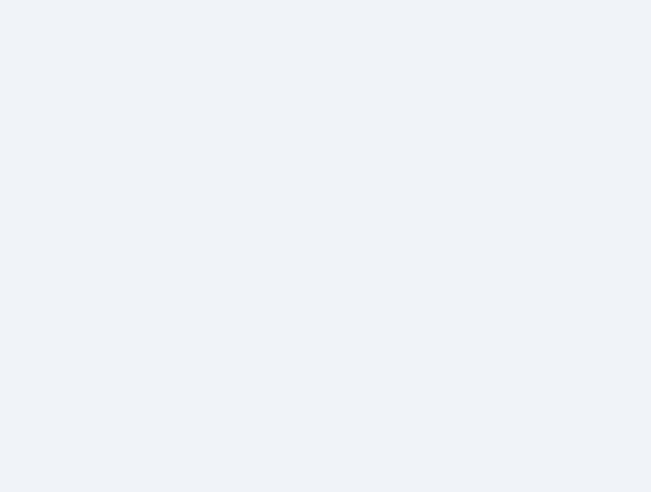
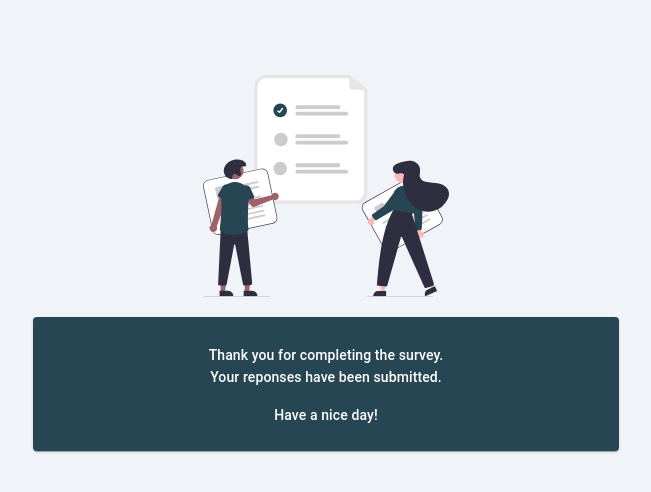
Before and after one commit to K-156/Attractiveness-Humor-Rating-production, a React (Create React App) app in the folder client/: page /complete in a window 1280 px wide. Shown: the top 492 px of the page, without its empty margins (314-965 px from the left). Built offline with nearby package versions, Linux system fonts and the light colour scheme.

Commit message:
Added complete page

```diff
--- a/client/src/App.js
+++ b/client/src/App.js
@@ -8,6 +8,7 @@ import Attractive from "./Pages/Attractive/Attractive";
 import Audio from "./Pages/Audio/Audio";
 import AudioQn from "./Pages/AudioQn/AudioQn";
 import Description from "./Pages/Description/Description";
+import Complete from "./Pages/Complete/Complete";
 import "./index.css";
 
 function App() {
@@ -24,7 +25,7 @@ function App() {
           <Route path='/audio' element={<Audio />} />
             <Route path='/audio/q1' element={<AudioQn key="q1" title="1" link="audio/q2" ratingType="audio1Rating"/>} />
             <Route path='/audio/q2' element={<AudioQn key="q2" title="2" link="complete" ratingType="audio2Rating"/>} />
-          <Route path='/complete' />
+          <Route path='/complete' element={<Complete />} />
         </Routes>
       </Router>
     </div>
--- a/client/src/Pages/Audio/Audio.js
+++ b/client/src/Pages/Audio/Audio.js
@@ -1,12 +1,9 @@
-
 import { Box } from "@mui/material";
 
 import Instruction from "../../Components/Instruction/Instruction";
 import PrevButton from "../../Components/NavButton/PrevButton";
 import NextButton from "../../Components/NavButton/NextButton";
 import { ReactComponent as AudioPlayer } from "../../Assets/audio-player.svg";
-
-
 
 
 const instruction="You will be listening to FOUR different audios by the companies that you have selected the most and least attractive just now.\n" +
--- /dev/null
+++ b/client/src/Pages/Complete/Complete.js
@@ -0,0 +1,31 @@
+import { Box, Card, CardContent, Typography} from "@mui/material";
+import { ReactComponent as CompleteSurvey } from "../../Assets/complete-survey.svg";
+
+const Complete = () => {
+    return (
+    <div style={{display:"flex",  flexDirection:"column", alignItems: "center"}}>
+        <script>
+            {document.title="Thank you"}
+        </script>
+        <CompleteSurvey width="20%" height="0%" style={{margin: "50px 20px 20px 20px"}}/>
+        <Card sx={{background: "#264653", color:"#FFFFFF" }} >
+            <CardContent>
+                <Box
+                    display="flex"
+                    flexDirection="column"
+                    justifyContent="center"
+                    textAlign="center"
+                    pt={1.5}
+                    px={20}
+                >
+                    <Typography variant="subtitle2">Thank you for completing the survey.</Typography>
+                    <Typography variant="subtitle2">Your reponses have been submitted.</Typography>
+                    <Typography variant="subtitle2" sx={{pt:2}}>Have a nice day!</Typography>
+                </Box>
+            </CardContent>
+        </Card>
+    </div>
+    )
+}
+
+export default Complete;
```
Also changed, not shown: client/src/Pages/Complete/Complete.css (added).
